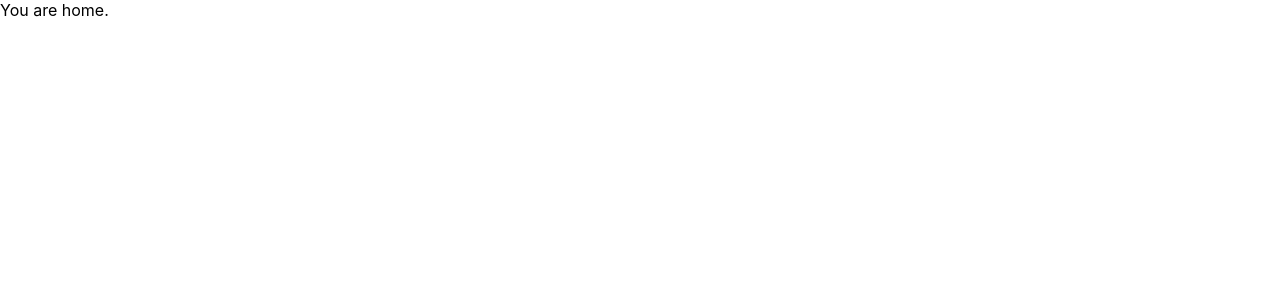
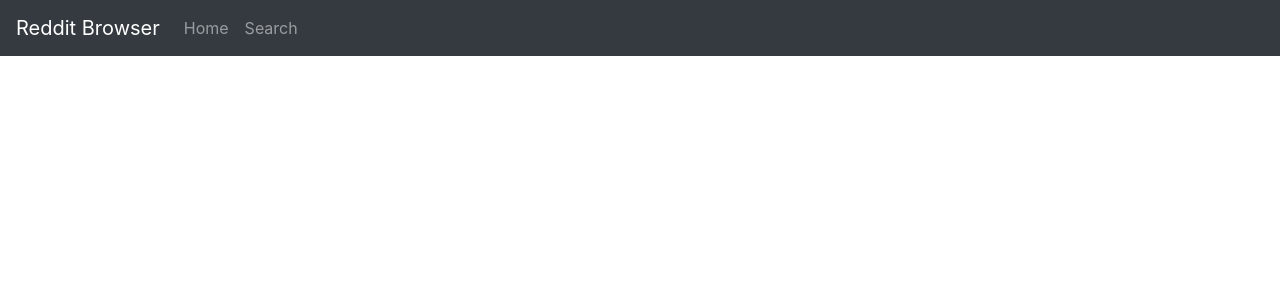
Before and after one commit to kodyclemens/reddit-react, a React (Create React App) app in the folder client/: page / in a window 1280 px wide. Shown: the top 300 px of the page. Built offline with nearby package versions, Linux system fonts and the light colour scheme.

Commit message:
Started building out components for the basic website layout. Routing is working properly, Rails is serving JSON via API.

```diff
--- a/client/package.json
+++ b/client/package.json
@@ -4,7 +4,9 @@
   "private": true,
   "proxy": "http://localhost:3001",
   "dependencies": {
+    "bootstrap": "^4.3.1",
     "react": "^16.8.6",
+    "react-bootstrap": "^1.0.0-beta.6",
     "react-dom": "^16.8.6",
     "react-redux": "^6.0.1",
     "react-router-dom": "^5.0.0",
--- a/client/src/App.js
+++ b/client/src/App.js
@@ -1,13 +1,15 @@
 import React, { Component } from 'react';
 import { BrowserRouter as Router, Route, Switch } from 'react-router-dom';
-import Home from './Home';
+import Home from './components/Home';
 import NotFound from './NotFound';
+import RedditSearch from './components/RedditSearch';
 
 class App extends Component {
   render () {
     return <Router>
       <Switch>
         <Route path='/' exact component={Home} />
+        <Route path='/search' exact component={RedditSearch} />
         <Route component={NotFound} />
       </Switch>
     </Router>
--- a/client/src/Home.js
+++ /dev/null
@@ -1,13 +0,0 @@
-import React, { Component } from 'react';
-
-class Home extends Component {
-  render() {
-    return(
-      <div>
-        You are home.
-      </div>
-    )
-  };
-};
-
-export default Home
--- /dev/null
+++ b/client/src/components/Home.js
@@ -0,0 +1,13 @@
+import React, { Component } from 'react';
+import { Button, Navbar, Nav, NavDropdown, Form, FormControl} from 'react-bootstrap';
+import NavBar from './NavBar';
+
+class Home extends Component {
+  render() {
+    return(
+      <NavBar />
+    )
+  };
+};
+
+export default Home
--- /dev/null
+++ b/client/src/components/NavBar.js
@@ -0,0 +1,19 @@
+import React from 'react';
+import { Navbar, Nav } from 'react-bootstrap';
+
+const NavBar = () => {
+    return (
+      <Navbar bg="dark" expand="lg" variant="dark">
+        <Navbar.Brand href="#home">Reddit Browser</Navbar.Brand>
+        <Navbar.Toggle aria-controls="basic-navbar-nav" />
+        <Navbar.Collapse id="basic-navbar-nav">
+          <Nav className="mr-auto">
+            <Nav.Link href="#home">Home</Nav.Link>
+            <Nav.Link href="/search">Search</Nav.Link>
+          </Nav>
+        </Navbar.Collapse>
+      </Navbar>
+    )
+}
+
+export default NavBar;
--- /dev/null
+++ b/client/src/components/RedditSearch.js
@@ -0,0 +1,13 @@
+import React, { Component } from 'react';
+
+class RedditSearch extends Component {
+  render() {
+    return(
+      <React.Fragment>
+        <p>Reddit Search!</p>
+      </React.Fragment>
+    )
+  };
+};
+
+export default RedditSearch
--- a/client/src/index.js
+++ b/client/src/index.js
@@ -1,11 +1,12 @@
 import React from 'react';
 import ReactDOM from 'react-dom';
-import './index.css';
 import App from './App';
+import { createStore, applyMiddleware, compose } from 'redux';
 import { Provider } from 'react-redux';
-import { createStore, applyMiddleware, compose } from 'redux';
 import thunk from 'redux-thunk';
 import rootReducer from './reducers';
+import '../node_modules/bootstrap/dist/css/bootstrap.min.css';
+import './index.css';
 
 const store = createStore(rootReducer, compose(
   window.__REDUX_DEVTOOLS_EXTENSION__ && window.__REDUX_DEVTOOLS_EXTENSION__(),
```
Also changed, not shown: 1 other file (tests, documents, lock files or other folders).
